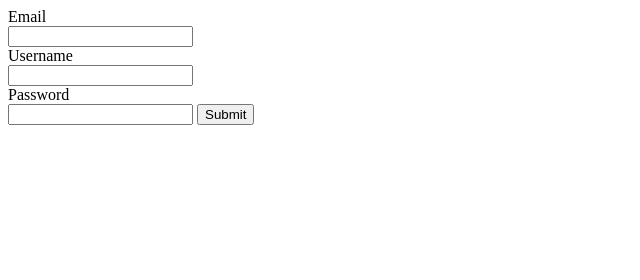
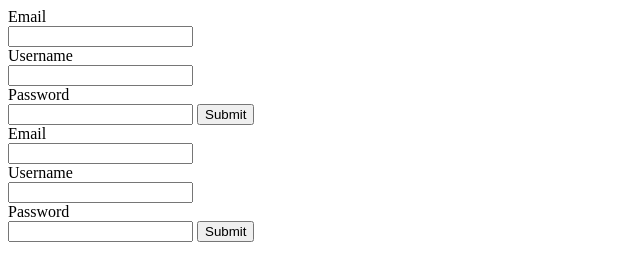
Before and after one commit to Sakib-Imtiaz/Little-lemon, a plain HTML site: page form.html in a window 1280 px wide. Shown: the whole page, without its empty margins (0-640 px from the left). Drawn offline with Linux system fonts and the light colour scheme.

Commit message:
copied values of forms twice

```diff
--- a/form.html
+++ b/form.html
@@ -11,3 +11,17 @@
 
   <input type="Submit" />
 </form>
+
+<!DOCTYPE html>
+<form action="/REGISTRATION" method="post">
+  <label for="Email">Email </label><br />
+  <input type="email" name="email" /><br />
+
+  <label for="Username">Username </label><br />
+  <input type="text" name="username" /><br />
+
+  <label for="Password"> Password</label><br />
+  <input type="Password" />
+
+  <input type="Submit" />
+</form>
```
